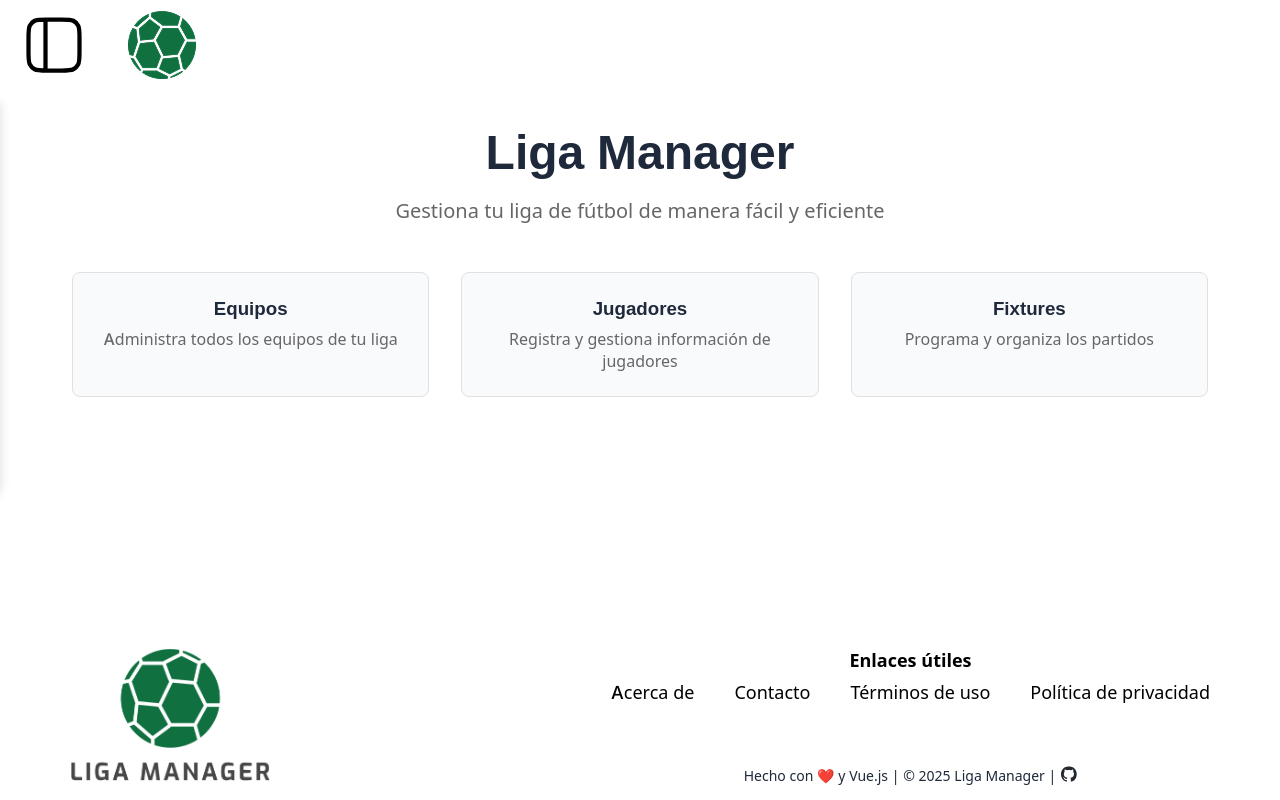
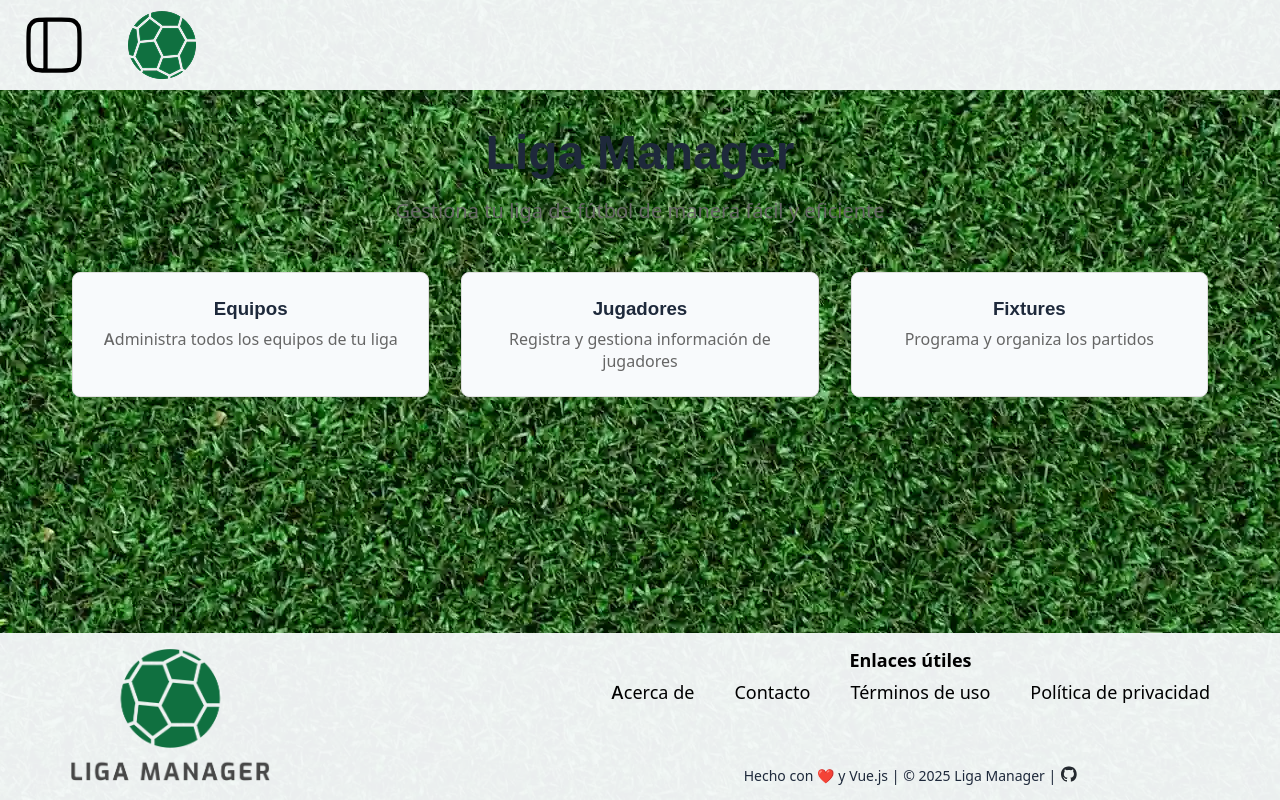
Before and after one commit to DonValen910/LigaManager, a Nuxt app: page / in a window 1280 px wide. Built offline with nearby package versions, Linux system fonts and the light colour scheme.

Commit message:
Refactor code structure for improved readability and maintainability

```diff
--- a/assets/css/main.css
+++ b/assets/css/main.css
@@ -22,7 +22,7 @@
 
 /* Variables */
 :root {
-  --color-gris: #F8FAFC;
+  --color-gris: #f8fafc;
   --color-gris-oscuro: #1E293B;
   --color-verde: #16A34A;
   --color-rojo: #DC2626;
@@ -32,6 +32,7 @@
 /* Estilos globales */
 body {
   font-family: 'Inter', ui-sans-serif, system-ui, sans-serif;
+  background: url("/fondo.webp") no-repeat center center fixed;
 }
 
 li {
--- a/components/Footer.vue
+++ b/components/Footer.vue
@@ -36,6 +36,7 @@
   display: flex;
   justify-content: space-between;
   padding: 15px 70px;
+  background: rgba(248, 250, 252, 0.95);
 }
 
 .logo {
--- a/components/Header.vue
+++ b/components/Header.vue
@@ -94,6 +94,7 @@ onMounted(() => {
   flex-direction: column;
   padding: 11px 0 11px 20px;
   position: relative;
+  background: rgba(248, 250, 252, 0.95);
 }
 
 .header .logo {
```
Also changed, not shown: public/fondo.webp (added).
